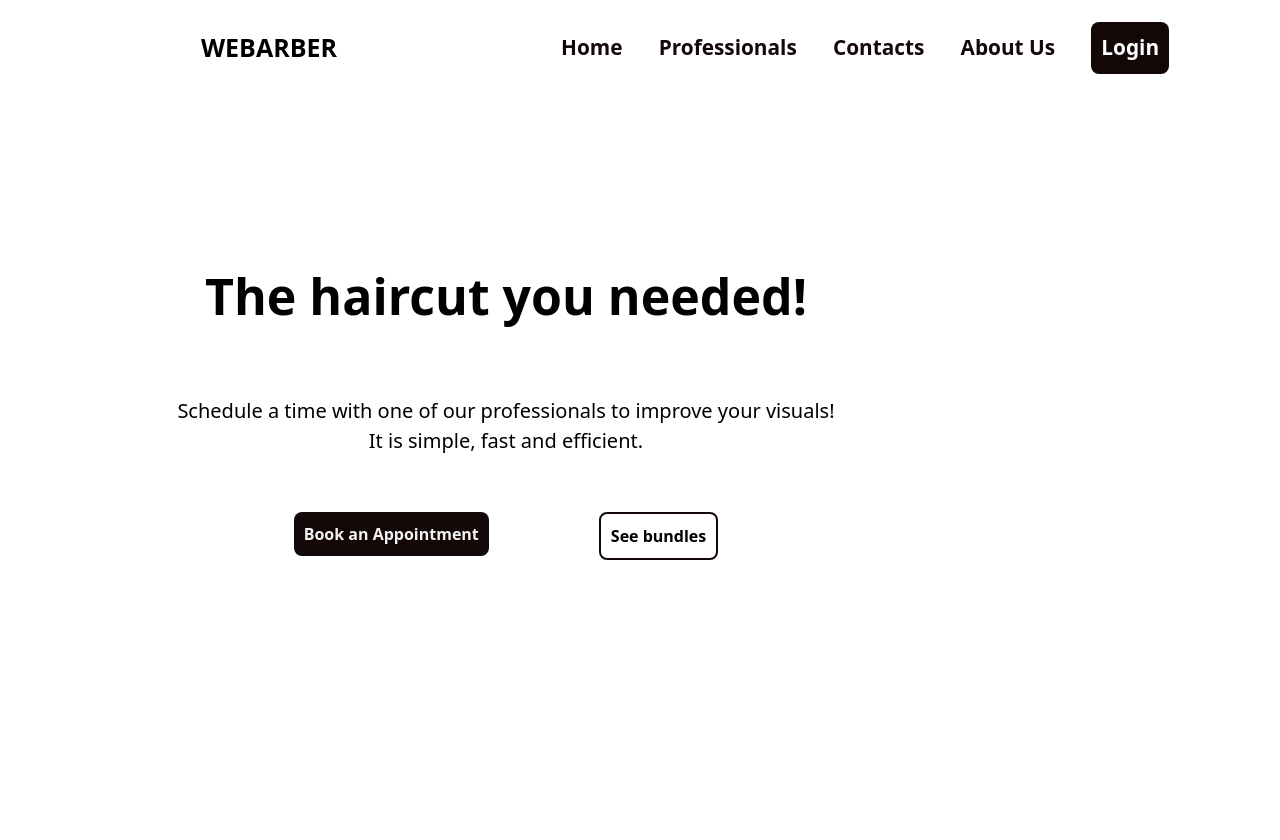
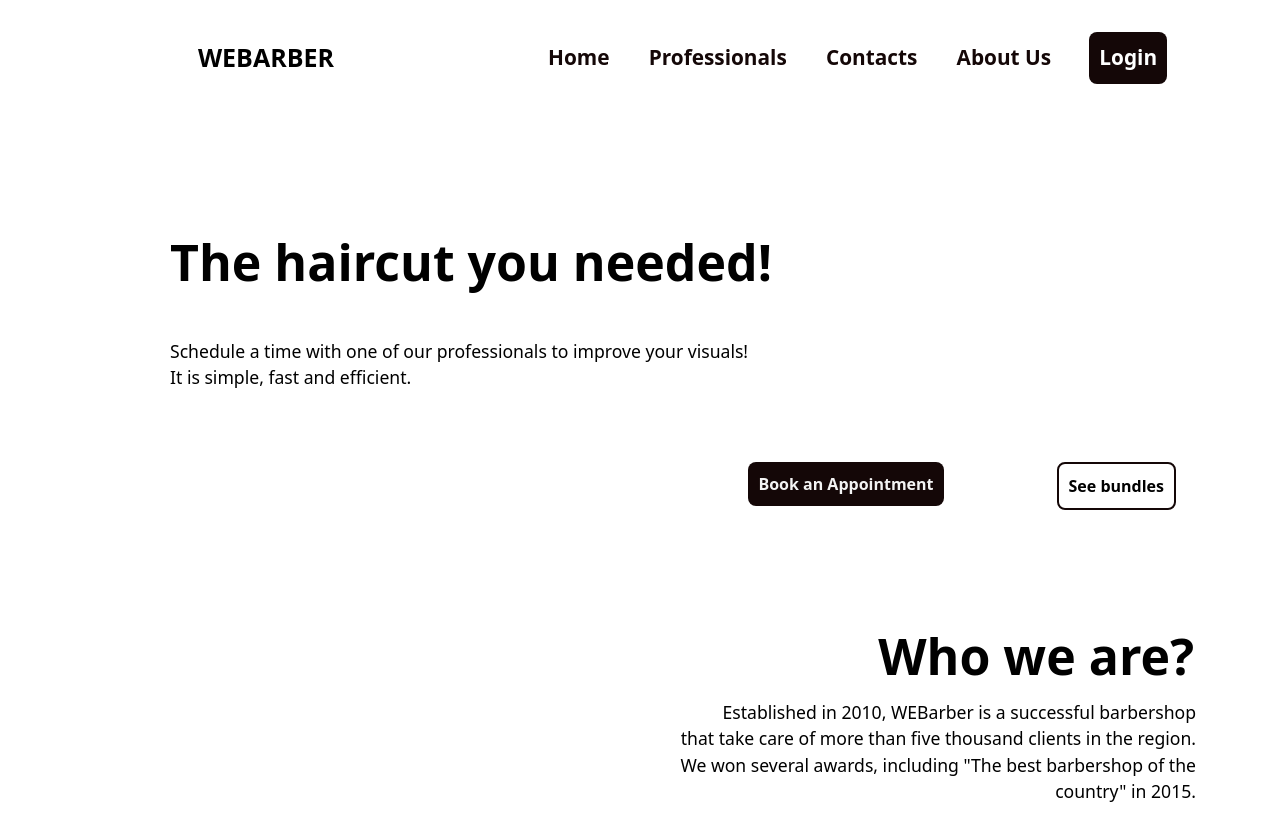
Before and after one commit to gabryeltomaz/barber-scheduling-system, a website: page index.html in a window 1280 px wide. Before the commit the page ends 800 px from the top, so only its background shows below. Drawn offline with Linux system fonts and the light colour scheme.

Commit message:
alterações visuais2

```diff
--- a/index.html
+++ b/index.html
@@ -29,10 +29,11 @@
           <h1>The haircut you needed!</h1>
         </div>
         <div class="subtitle">
-          <It>
+          <p>
             Schedule a time with one of our professionals to improve your
-            visuals! <br>
-            It is simple, fast and efficient.</p>
+            visuals! <br />
+            It is simple, fast and efficient.
+          </p>
         </div>
         <div class="buttons">
           <div class="book-an-appointment-button">
@@ -42,6 +43,18 @@
             <a href="#bundles" class="btn">See bundles</a>
           </div>
         </div>
+        <div class="descriptions">
+          <div class="desc-title">
+            <h2>Who we are?</h2>
+          </div>
+          <p>
+            Established in 2010, WEBarber is a successful barbershop <br />
+            that take care of more than five thousand clients in the region.
+            <br />
+            We won several awards, including "The best barbershop of the
+            country" in 2015.
+          </p>
+        </div>
       </div>
     </div>
   </body>
--- a/main.css
+++ b/main.css
@@ -1,6 +1,6 @@
 * {
-  margin: 0;
-  padding: 0;
+  margin: 1px;
+  padding: 1px;
   margin-left: 15px;
   box-sizing: border-box;
 }
@@ -8,6 +8,7 @@
 body {
   background-color: rgb(255, 255, 255);
 }
+
 .container-header {
   display: flex;
   justify-content: space-around;
@@ -45,6 +46,7 @@ body {
   border-radius: 8px;
   font-weight: bold;
 }
+
 .see-our-bundles-button a {
   margin: 20px;
   display: flex;
@@ -80,28 +82,23 @@ body {
 .title-1 {
   display: flex;
   flex-direction: row;
-  margin-top: 15px;
+  align-self: flex-start;
   gap: 15px;
-  padding: 40px;
   font-size: 50px;
   font-weight: bolder;
+  text-align: right;
 }
 
 .subtitle {
   display: flex;
   flex-direction: row;
+  align-self: flex-start;
   margin-top: 1px;
   gap: 15px;
   padding: 1px;
   font-size: 20px;
   font-weight: 400;
-}
-
-.buttons {
-  display: flex;
-  flex-direction: row;
-  gap: 15px;
-  margin-top: 10px;
+  text-align: left;
 }
 
 .btn-login {
@@ -118,15 +115,15 @@ body {
   padding: 60px 40px;
   display: flex;
   flex-direction: column;
-  align-items: center;
-  text-align: center;
-  gap: 20px;
+  width: 100%;
+  gap: 30px;
 }
 
 .buttons {
   display: flex;
   flex-direction: row;
   justify-content: center;
+  align-self: flex-end;
   gap: 15px;
   margin-top: 10px;
 }
@@ -135,3 +132,17 @@ body {
   font-size: 1.1rem;
   margin-bottom: 5px;
 }
+
+.desc-title {
+  font-size: 50px;
+  font-weight: bolder;
+  text-align: right;
+}
+
+.descriptions {
+  font-size: 1.1rem;
+  align-self: flex-end;
+  max-width: 550px;
+  margin-top: 50px;
+  text-align: right;
+}
```
